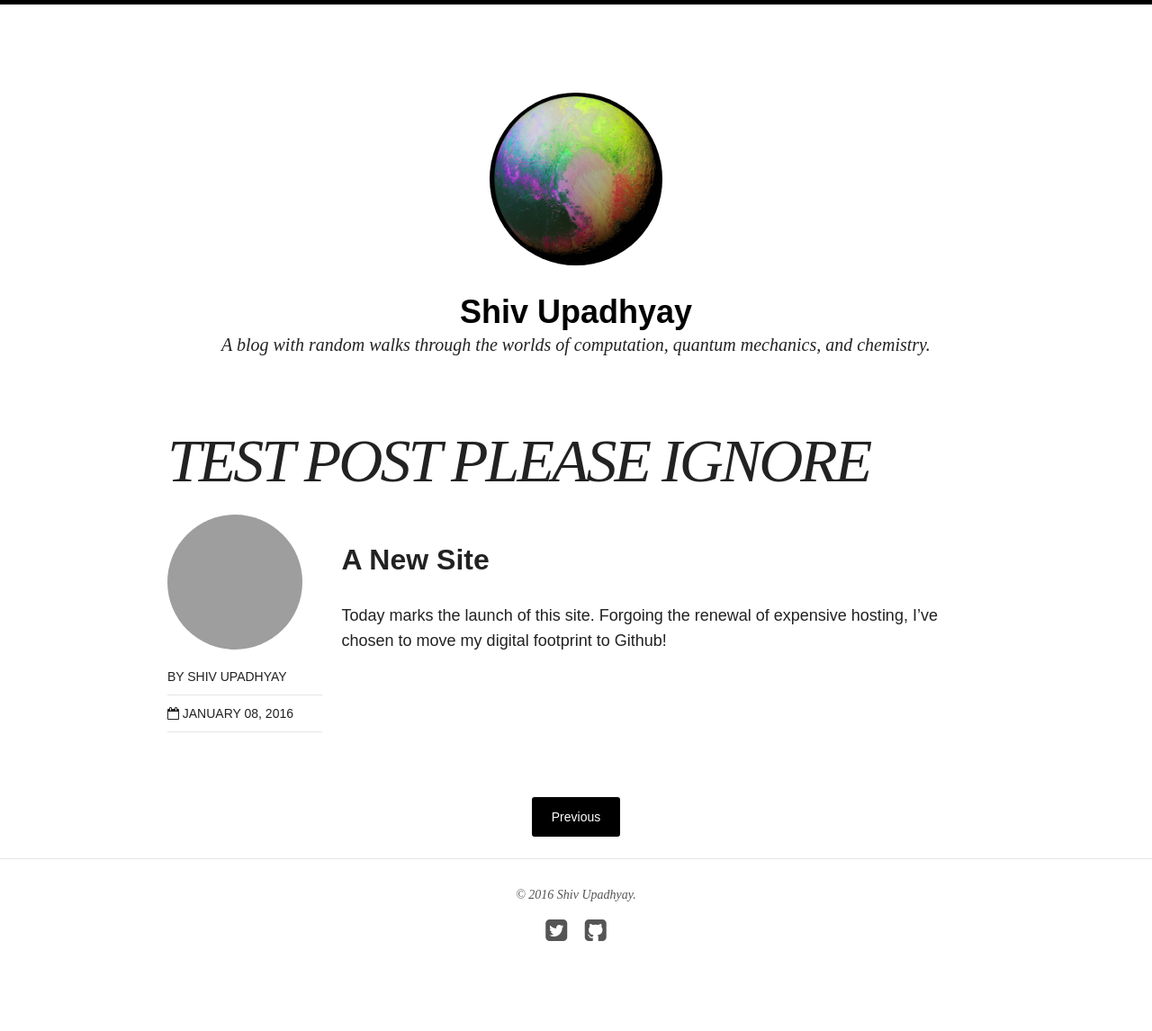
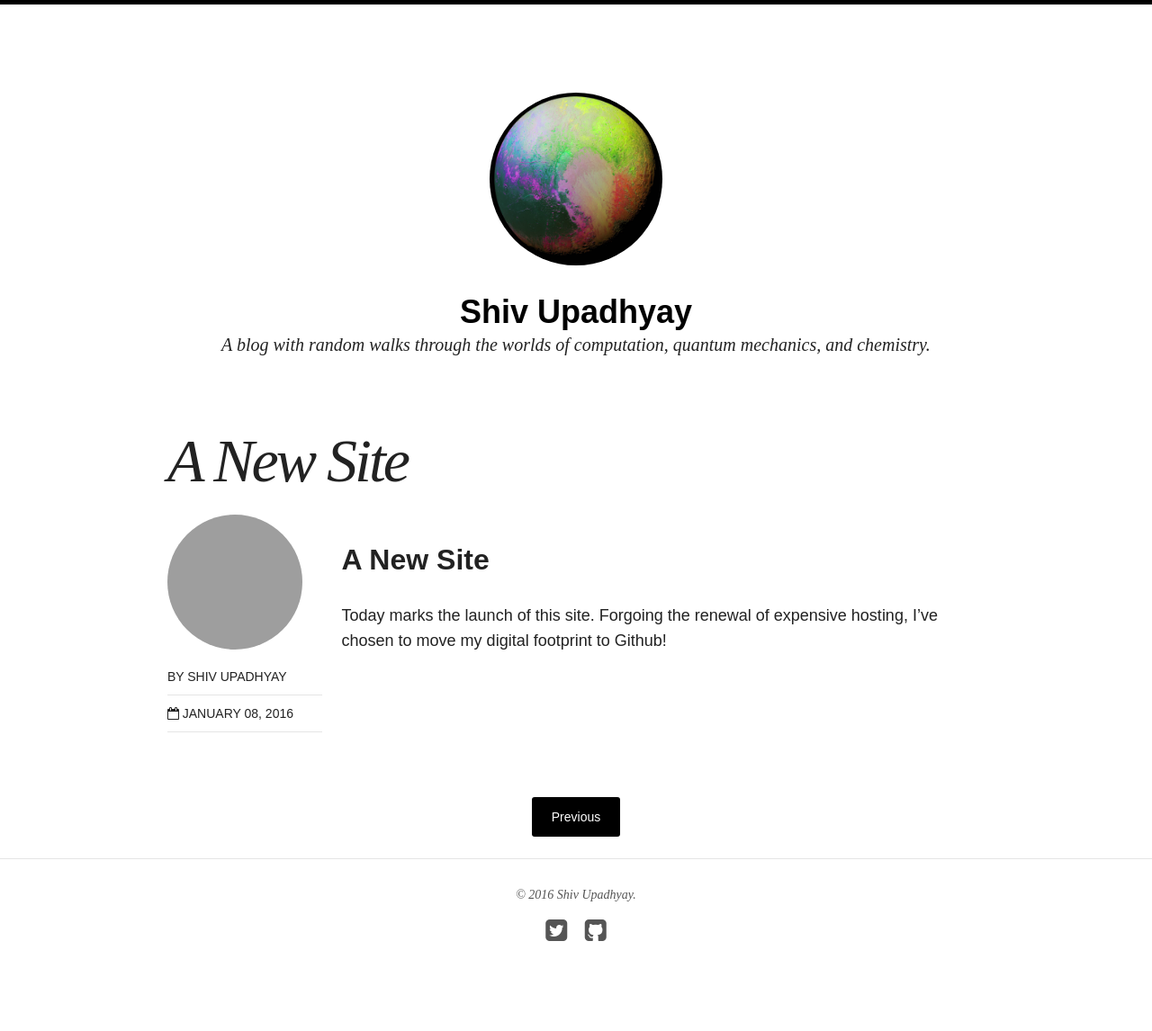
Before and after one commit to shivupa/shivupa.github.io, a Jekyll site: the page built from _posts/blog/2016-01-08-a-new-site.markdown, in a window 1280 px wide. Shown: the whole page at 90% size. Built offline with Jekyll 4.4.1, drawn with Linux system fonts in a browser that asks for light colours; nearby versions of some CDN libraries.

Commit message:
New post name

```diff
--- a/_posts/blog/2016-01-08-a-new-site.markdown
+++ b/_posts/blog/2016-01-08-a-new-site.markdown
@@ -1,6 +1,6 @@
 ---
 layout: post
-title: TEST POST PLEASE IGNORE
+title: A New Site
 modified:
 categories: blog/
 excerpt:
```
